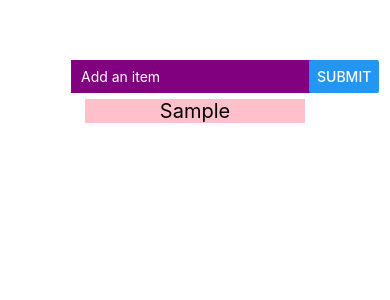
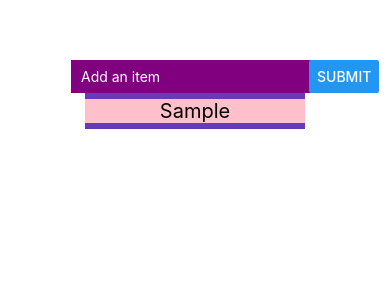
Before and after one commit to PatrickTaburet/todoList-react-native, a React Native app: screen / in a window 390 px wide. Both pictures are taken after typing "Sample" into the empty fields and a click on the button "SUBMIT". Shown: the top 300 px of the page. Built offline with nearby package versions, Linux system fonts and the light colour scheme.

Commit message:
Delete + modale ok.

```diff
--- a/App.js
+++ b/App.js
@@ -1,45 +1,70 @@
 import { StatusBar } from 'expo-status-bar';
 import { useState } from 'react';
-import { StyleSheet, Text, TextInput, View, Button, ScrollView, FlatList } from 'react-native';
+import { StyleSheet, Text, TextInput, View, Button, ScrollView, FlatList, Alert, Modal } from 'react-native';
+import Products from './components/Products';
+import AddItem from './components/AddItem';
 
 export default function App() {
-  const [item, setItem]= useState("");
+
   const [items, setItems] = useState([]);
+  const [showModal, setShowModal] = useState(false);
 
-  const handleSubmit = () => {
+  const handleSubmit = (item) => {
     if (item !== ""){
       const idString = Date.now().toString();
       setItems(currentItems=> [{key: idString, name: item}, ...currentItems]);
-      setItem("");
+    } else {
+      setShowModal(true)
+
+      // Alert.alert("Warning", "Please enter a valid item",[
+      //   {text: "Ok",
+      //   onPress : () => console.warn("Refused")
+      //   },
+      //   {
+      //     text: "Understand",
+      //     onPress: () => console.warn("Understood")
+      //   }
+      // ], {cancelable: true});
     }
   }
+
+ const handleDelete = (key) =>{
+  setItems(currentItems => {
+    return currentItems.filter(item=> item.key !=key)
+  })
+ }
   return (
 
     <View style={styles.container}>
-      <View style={styles.inputContainer}>
-        <TextInput
-          style={styles.textInput}
-          placeholder='Add an item'
-          value= {item}
-          placeholderTextColor="white" // Change the placeholder text color
-          onChangeText={val => setItem(val)}
+      <Modal
+        visible={showModal}
+        onRequestClose={()=>setShowModal(false)}
+      >
+        <View style={styles.modalContainer}>
+          <View style={styles.modalContent}>
+            <View style={styles.modalHeader}>
+              <Text style={styles.modalHeaderText}>Hello world !</Text>
+            </View>
+            <View style={styles.modalBody}>
+              <ScrollView>
+              <Text style={styles.modalBodyText}>Lorem ipsum dolor sit amet consectetur adipisicing elit. Iusto culpa praesentium delectus numquam maxime voluptate aut, neque debitis assumenda reiciendis earum, excepturi officia architecto. Incidunt reprehenderit minus blanditiis tenetur assumenda?</Text>
+              </ScrollView>
+            </View>
+          </View>
+        </View>
+      </Modal>
+        <AddItem
+          handleSubmit={handleSubmit}
         />
-        <Button
-          style={styles.buttonStyle}
-          title="Submit"
-          value={item}
-          onPress={handleSubmit}
-        />
-      </View>
-
         <FlatList
-          contentContainerStyle={styles.contentContainer
-          }
+          contentContainerStyle={styles.contentContainer}
           data={items}
           renderItem={({item}) =>
-            <View style={styles.itemContainer}>
-              <Text style={styles.item}>{item.name}</Text>
-            </View>
+            <Products
+              name={item.name}
+              idString={item.key}
+              handleDelete={handleDelete}
+            />
           }
         />
 
@@ -59,27 +84,6 @@ export default function App() {
 }
 
 const styles = StyleSheet.create({
-  item:{
-    textAlign:"center",
-    backgroundColor: "pink",
-    color: "black",
-    fontSize: 20,
-    marginVertical: 6,
-    width: "100%"
-
-  },
-  scrollViewList:{
-    margin: 10,
-    justifyContent:"center"
-  },
-  itemContainer:{
-    width:220
-
-  },
-  buttonStyle:{
-    backgroundColor:"red",
-    padding:150
-  },
   container: {
     flex: 1,
     backgroundColor: '#fff',
@@ -88,21 +92,52 @@ const styles = StyleSheet.create({
     padding: 40,
     paddingTop: 60
   },
-  inputContainer:{
-    backgroundColor: "purple",
-    width: "80%",
-    flexDirection:"row",
-    justifyContent:"space-between"
+  scrollViewList:{
+    margin: 10,
+    justifyContent:"center"
   },
-  textInput:{
-    color:"white",
-    opacity: 1,
-    margin:10,
-    marginVertical: 6,
-  },
+
   contentContainer:{
     justifyContent: 'center',
     alignItems: 'center',
     width:"100%"
+  },
+  modalContainer:{
+    flex: 1,
+    justifyContent: 'center',
+    alignItems: 'center',
+    backgroundColor: 'rgba(0,0,0,0.25)'
+},
+modalContent:{
+  backgroundColor: '#fff',
+  width: '80%',
+  height: '50%',
+  borderRadius: 10,
+  padding: 20,
+  alignItems: 'center',
+},
+modalHeader:{
+  width: '100%',
+  padding: 16,
+  alignItems: 'center',
+  borderTopLeftRadius: 15,
+  borderTopRightRadius: 15,
+  borderBottomWidth: 1,
+  borderBottomColor: 'lightgray'
+},
+modalHeaderText:{
+  color:'grey',
+  fontSize: 18
+},
+modalBody:{
+  width: '100%',
+  flex:1,
+  borderTopLeftRadius: 15,
+  borderTopRightRadius: 15,
+  alignItems: 'center',
+  justifyContent: 'center'
+},
+modalBodyText:{
+  fontSize:17,
 }
 });
--- /dev/null
+++ b/components/AddItem.js
@@ -0,0 +1,53 @@
+import { StyleSheet, Text, View, TextInput, Button } from 'react-native'
+import React from 'react';
+import { useState } from 'react';
+const AddItem = ({handleSubmit}) => {
+
+  const [item, setItem]= useState("");
+  const inputHandler =  val =>{setItem(val)}
+  const handleClick = () => {
+    handleSubmit(item);
+    setItem("");
+  }
+
+  return (
+
+      <View style={styles.inputContainer}>
+        <TextInput
+          style={styles.textInput}
+          placeholder='Add an item'
+          value= {item}
+          placeholderTextColor="white" // Change the placeholder text color
+          onChangeText={inputHandler}
+        />
+        <Button
+          style={styles.buttonStyle}
+          title="Submit"
+          value={item}
+          onPress={handleClick}
+        />
+      </View>
+  )
+}
+
+export default AddItem
+
+const styles = StyleSheet.create({
+    inputContainer:{
+        backgroundColor: "purple",
+        width: "80%",
+        flexDirection:"row",
+        justifyContent:"space-between"
+      },
+
+      textInput:{
+        color:"white",
+        opacity: 1,
+        margin:10,
+        marginVertical: 6,
+      },
+    buttonStyle:{
+        backgroundColor:"red",
+        padding:150
+    },
+})
--- /dev/null
+++ b/components/Products.js
@@ -0,0 +1,38 @@
+import React from 'react'
+import { StyleSheet, Text, TextInput, View, Button, ScrollView, FlatList, TouchableOpacity, TouchableHighlight, Pressable } from 'react-native';
+
+function Products({name, handleDelete, idString}) {
+  return (
+    <Pressable
+      onPress={()=>handleDelete(idString)}
+      style={({pressed}) => [
+        {
+          backgroundColor : pressed ? "#9c27b0" : "#673ab7",
+        }
+      ]}
+    >
+      <View style={styles.itemContainer}>
+          <Text style={styles.item}>{name}</Text>
+      </View>
+    </Pressable>
+  )
+}
+
+export default Products
+
+const styles = StyleSheet.create({
+
+    item:{
+        textAlign:"center",
+        backgroundColor: "pink",
+        color: "black",
+        fontSize: 20,
+        marginVertical: 6,
+        width: "100%"
+
+      },
+      itemContainer:{
+        width:220
+
+      },
+});
--- a/package.json
+++ b/package.json
@@ -9,7 +9,7 @@
     "web": "expo start --web"
   },
   "dependencies": {
-    "expo": "~51.0.2",
+    "expo": "^51.0.5",
     "expo-status-bar": "~1.12.1",
     "react": "18.2.0",
     "react-native": "0.74.1"
```
Also changed, not shown: components/CustomButton.js (added, +18 -0 lines), 1 other file (tests, documents, lock files or other folders).
